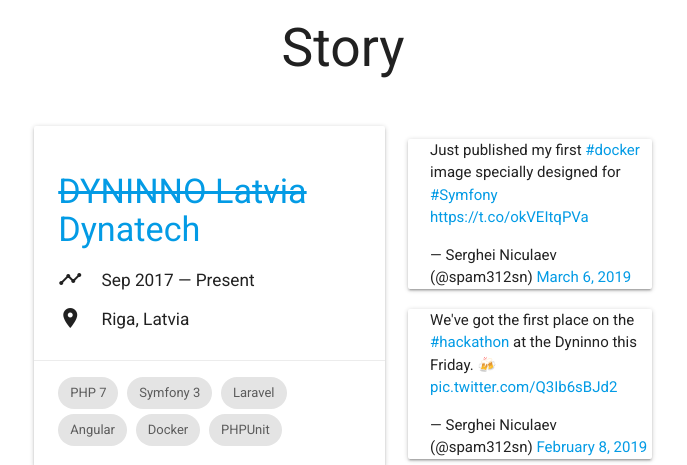
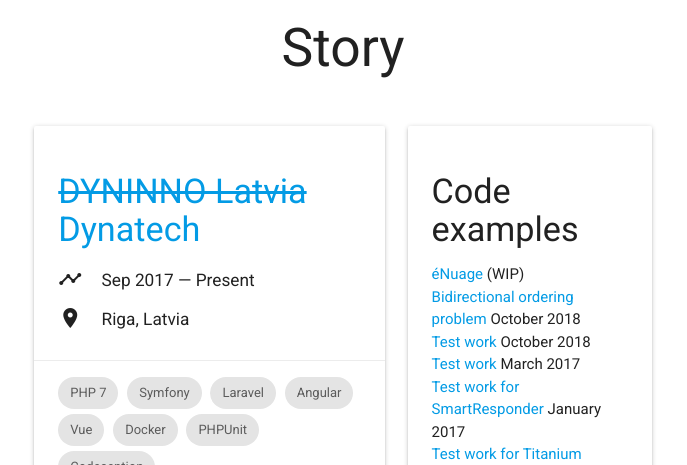
Before and after one commit to spam312sn/spam312sn.github.io, a plain HTML site: page index.html in a window 1280 px wide. Shown: the part 1770-2235 px from the top of the page, without its empty margins (297-984 px from the left). Drawn offline with nearby package versions, Linux system fonts and the light colour scheme; no server answers; a script that the page names is missing.

Commit message:
Add code examples

```diff
--- a/index.html
+++ b/index.html
@@ -201,11 +201,13 @@
                         </div>
                         <div class="card-action">
                             <div class="chip">PHP 7</div>
-                            <div class="chip">Symfony 3</div>
+                            <div class="chip">Symfony</div>
                             <div class="chip">Laravel</div>
                             <div class="chip">Angular</div>
+                            <div class="chip">Vue</div>
                             <div class="chip">Docker</div>
                             <div class="chip">PHPUnit</div>
+                            <div class="chip">Codeception</div>
                         </div>
                     </div>
                     <div class="card experience">
@@ -217,6 +219,34 @@
                     </div>
                 </div>
                 <div class="col s12 m5 l5">
+                    <div class="card experience">
+                        <div class="card-content">
+                            <div class="card-title"><h4>Code examples</h4></div>
+                            <ul>
+                                <li><a href="https://gitlab.com/enuage/bundles">éNuage</a>&nbsp;(WIP)</li>
+                                <li>
+                                    <a href="https://gitlab.com/spam312sn/sonata-bidirectional-ordering-problem">Bidirectional ordering problem</a>
+                                    <time datetime="2019-10-09">October 2018</time>
+                                </li>
+                                <li>
+                                    <a href="https://gitlab.com/spam312sn/51a8c4ab-9a73-47a2-b496-541c8e9c23bb">Test work</a>
+                                    <time datetime="2018-10-06">October 2018</time>
+                                </li>
+                                <li>
+                                    <a href="https://github.com/spam312sn/a87ab35a-bdbe-427b-a1a9-6584ff16d1fa">Test work</a>
+                                    <time datetime="2017-03-02">March 2017</time>
+                                </li>
+                                <li>
+                                    <a href="https://github.com/spam312sn/ARZ-537-89248-A">Test work for SmartResponder</a>
+                                    <time datetime="2017-01-16">January 2017</time>
+                                </li>
+                                <li>
+                                    <a href="https://github.com/spam312sn/dc8bff3d-8942-49b8-bc39-a953530313a9">Test work for Titanium Software</a>
+                                    <time datetime="2017-01-16">January 2017</time>
+                                </li>
+                            </ul>
+                        </div>
+                    </div>
                     <div class="card">
                         <blockquote class="twitter-tweet" data-lang="en" style="border: none !important;">
                             <p lang="en" dir="ltr" style="border: none !important;">
```
